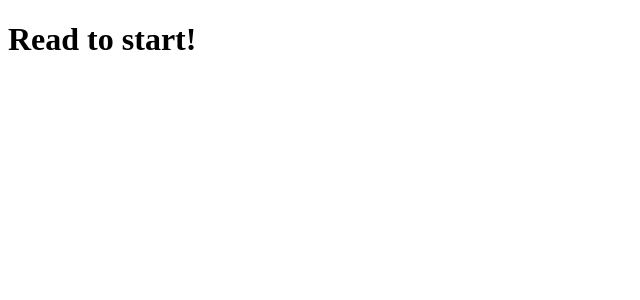
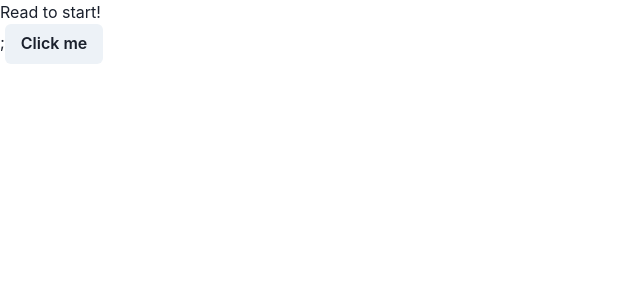
Before and after one commit to matheusscode/coin-market-cap, a React (Vite) app: page / in a window 1280 px wide. Shown: the top 300 px of the page, without its empty margins (0-640 px from the left). Built offline with nearby package versions, Linux system fonts and the light colour scheme.

Commit message:
feat: adding the chakra ui library along with (@emotion/react, @emotion/styled, framer-motion) and configuring the theme file for easier development

```diff
--- a/package.json
+++ b/package.json
@@ -10,6 +10,12 @@
     "preview": "vite preview"
   },
   "dependencies": {
+    "@chakra-ui/react": "^2.8.2",
+    "@emotion/react": "^11.11.1",
+    "@emotion/styled": "^11.11.0",
+    "@fontsource/ibm-plex-mono": "^5.0.8",
+    "@fontsource/inter": "^5.0.15",
+    "framer-motion": "^10.16.5",
     "react": "^18.2.0",
     "react-dom": "^18.2.0"
   },
--- a/src/App.tsx
+++ b/src/App.tsx
@@ -1,5 +1,14 @@
+import { Button } from "@chakra-ui/react"
+
 function App() {
-  return <h1>Read to start!</h1>;
+  return (
+    <div>
+      <h1>Read to start!</h1>;
+      <Button>
+        Click me
+      </Button>
+    </div>
+  );
 }
 
 export default App;
--- a/src/main.tsx
+++ b/src/main.tsx
@@ -1,4 +1,10 @@
 import ReactDOM from "react-dom/client";
 import App from "./App.tsx";
+import { ChakraProvider } from "@chakra-ui/react";
+import { theme } from "./styles/theme.chakra.ts";
 
-ReactDOM.createRoot(document.getElementById("root")!).render(<App />);
+ReactDOM.createRoot(document.getElementById("root")!).render(
+  <ChakraProvider theme={theme}>
+    <App />
+  </ChakraProvider>
+);
--- /dev/null
+++ b/src/styles/theme.chakra.ts
@@ -0,0 +1,30 @@
+import { extendTheme, ChakraTheme } from "@chakra-ui/react";
+import "@fontsource/inter";
+
+const customTheme: Partial<ChakraTheme> = {
+  config: {
+    initialColorMode: "light",
+    useSystemColorMode: false,
+  },
+};
+
+const colors = {};
+
+const fonts = {
+  int: "Inter, sans-serif",
+};
+
+const global = {
+  global: {
+    margin: 0,
+    padding: 0,
+    boxSizing: "border-box",
+  },
+};
+
+export const theme = extendTheme({
+  customTheme,
+  global,
+  fonts,
+  colors,
+});
```
Also changed, not shown: 1 other file (tests, documents, lock files or other folders).
